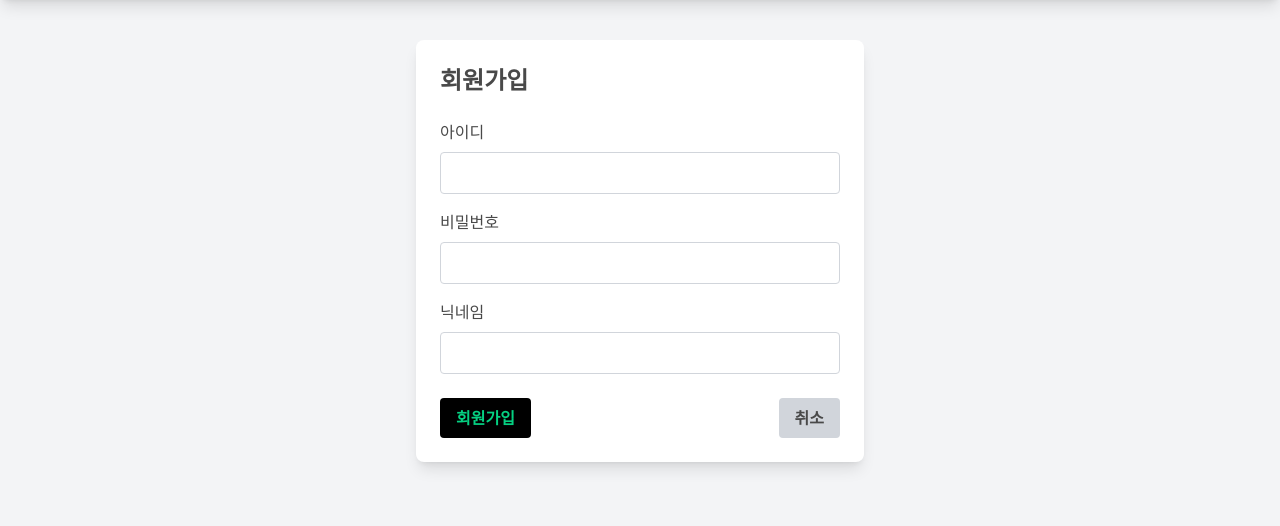
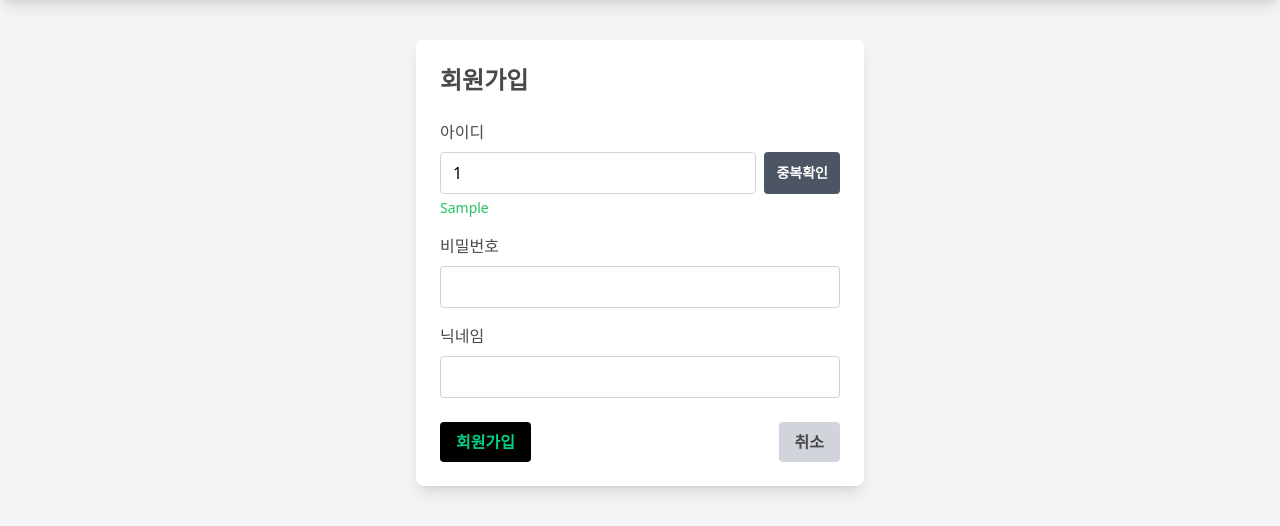
Before and after one commit to plan6062/qrafton, a Flask app: template templates/register.html in a window 1280 px wide. Shown: the part 52-578 px from the top of the page. Run offline with Flask 3, Linux system fonts and the light colour scheme; the template is opened without the code that fills it: most values are stand-ins (such as "Sample title", 1, 10 or a date in 2020); some libraries are stand-ins or nearby versions; some web fonts are replaced.

Commit message:
회원가입 - 중복확인기능 추가
중복확인기능 추가했습니다

```diff
--- a/app.py
+++ b/app.py
@@ -89,6 +89,19 @@ def register():
         'wrong_questions': []  # 틀린 문제를 저장할 배열 추가
     })
     return render_template('register.html', success=True)
+
+@app.route('/check_userid',methods=['POST'])
+def check_userid():
+    check_userid=request.form['userid']
+    existing_user=db.member.find_one({'userid':check_userid})
+
+    if existing_user:
+        check_result='중복된 아이디입니다'
+    else:
+        check_result='사용 가능한 아이디입니다'
+
+    return render_template('register.html',userid=check_userid, check_result=check_result)
+
 
 # 로그인 후 메인 페이지 - main.html과 연결
 # 오류시 첫 로그인 페이지로 연결
--- a/templates/register.html
+++ b/templates/register.html
@@ -17,12 +17,12 @@
         theme: {
           extend: {
             colors: {
-              'primary': '#05D182',
-              'text-dark': '#494949',
-            }
-          }
-        }
-      }
+              primary: "#05D182",
+              "text-dark": "#494949",
+            },
+          },
+        },
+      };
     </script>
 
     <!-- 구글폰트 -->
@@ -39,8 +39,13 @@
         <div class="flex justify-between items-center">
           <div class="text-xl font-bold">QuizWeek</div>
           <div class="space-x-4 flex items-center">
-            <a href="/register" class="hover:text-gray-700 font-medium">회원가입</a>
-            <a href="/" class="bg-black hover:bg-gray-800 px-3 py-1 rounded text-primary text-sm">
+            <a href="/register" class="hover:text-gray-700 font-medium"
+              >회원가입</a
+            >
+            <a
+              href="/"
+              class="bg-black hover:bg-gray-800 px-3 py-1 rounded text-primary text-sm"
+            >
               로그인
             </a>
           </div>
@@ -53,18 +58,37 @@
       <div class="max-w-md mx-auto bg-white rounded-lg shadow-lg p-6">
         <h2 class="text-2xl font-bold text-text-dark mb-6">회원가입</h2>
 
-        <form action="/register" method="post">
+        <!-- 아이디 입력 + 중복 확인 버튼 -->
 <div class="mb-4">
   <label for="userid" class="block text-text-dark mb-2">아이디</label>
+  <form action="/check_userid" method="post" class="flex gap-2">
     <input
       type="text"
-              class="w-full px-3 py-2 border border-gray-300 rounded focus:outline-none focus:ring-2 focus:ring-primary focus:border-transparent"
+      class="flex-1 px-3 py-2 border border-gray-300 rounded focus:outline-none focus:ring-2 focus:ring-primary focus:border-transparent"
       id="userid"
       name="userid"
+      value="{{ userid or '' }}"
       required
     />
+    <button
+      type="submit"
+      class="bg-gray-600 hover:bg-gray-700 text-white font-bold px-3 py-2 rounded text-sm"
+    >
+      중복확인
+    </button>
+  </form>
+  {% if check_result %}
+  <p
+    class="text-sm mt-1 {{ 'text-red-500' if check_result == '중복된 아이디입니다.' else 'text-green-500' }}"
+  >
+    {{ check_result }}
+  </p>
+  {% endif %}
 </div>
 
+<!-- 아래는 별도의 회원가입 form -->
+<form action="/register" method="post">
+  <!-- 비밀번호 -->
   <div class="mb-4">
     <label for="userpw" class="block text-text-dark mb-2">비밀번호</label>
     <input
@@ -76,6 +100,7 @@
     />
   </div>
 
+  <!-- 닉네임 -->
   <div class="mb-6">
     <label for="nickname" class="block text-text-dark mb-2">닉네임</label>
     <input
@@ -87,23 +112,32 @@
     />
   </div>
 
+  <!-- 제출 버튼 -->
   <div class="flex items-center justify-between">
-            <button type="submit" class="bg-black hover:bg-gray-800 text-primary font-bold py-2 px-4 rounded focus:outline-none focus:shadow-outline">
+    <button
+      type="submit"
+      class="bg-black hover:bg-gray-800 text-primary font-bold py-2 px-4 rounded focus:outline-none focus:shadow-outline"
+    >
       회원가입
     </button>
-            <a href="/" class="bg-gray-300 hover:bg-gray-400 text-text-dark font-bold py-2 px-4 rounded focus:outline-none focus:shadow-outline">
+    <a
+      href="/"
+      class="bg-gray-300 hover:bg-gray-400 text-text-dark font-bold py-2 px-4 rounded focus:outline-none focus:shadow-outline"
+    >
       취소
     </a>
   </div>
 </form>
 
+
         {% if error %}
-        <div class="bg-red-100 border-l-4 border-red-500 text-red-700 p-4 mt-6" role="alert">
+        <div
+          class="bg-red-100 border-l-4 border-red-500 text-red-700 p-4 mt-6"
+          role="alert"
+        >
           <p>{{ error }}</p>
         </div>
-        {% endif %}
-
-        {% if success %}
+        {% endif %} {% if success %}
         <script>
           alert("회원가입이 완료되었습니다!");
           window.location.href = "/";
```
Lines whose indentation alone changed are shown as unchanged.
